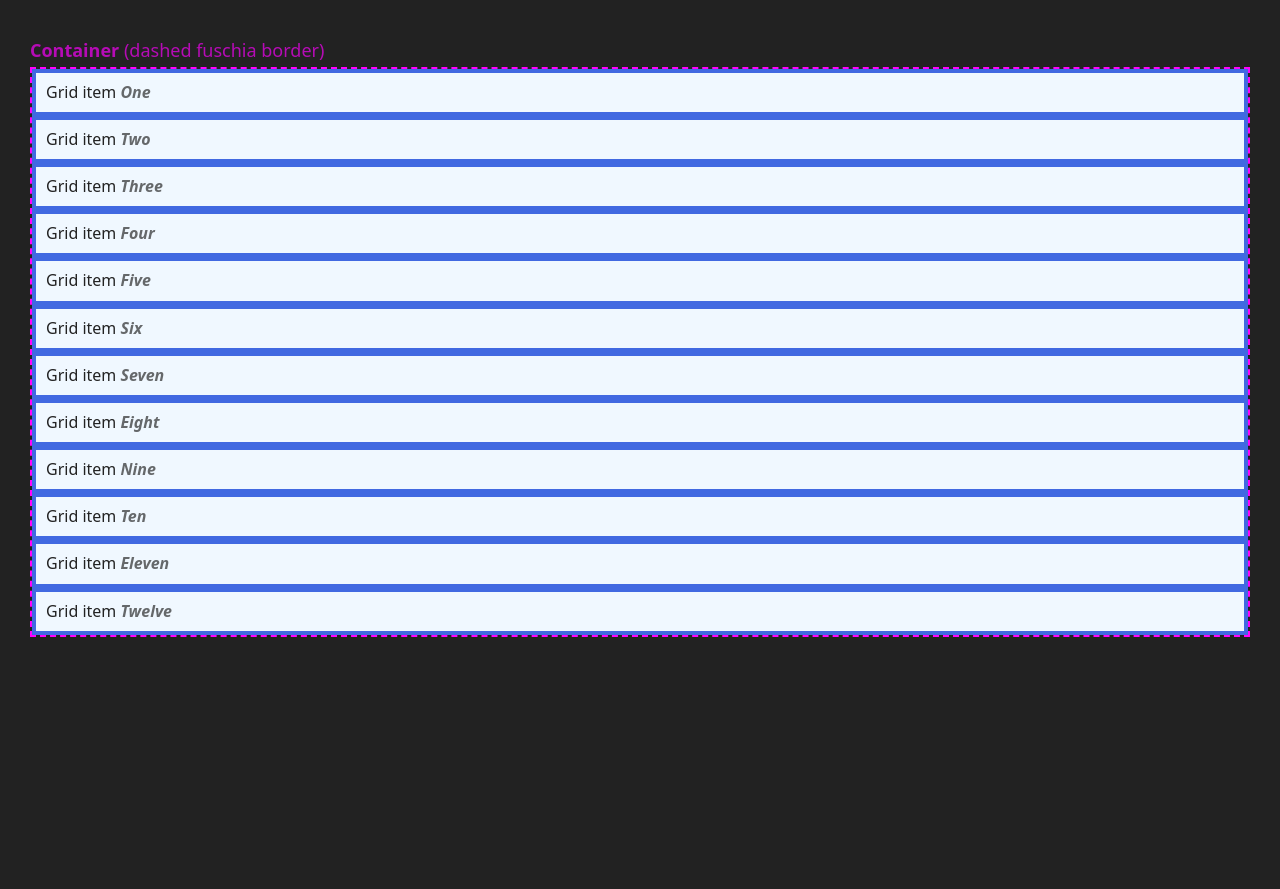
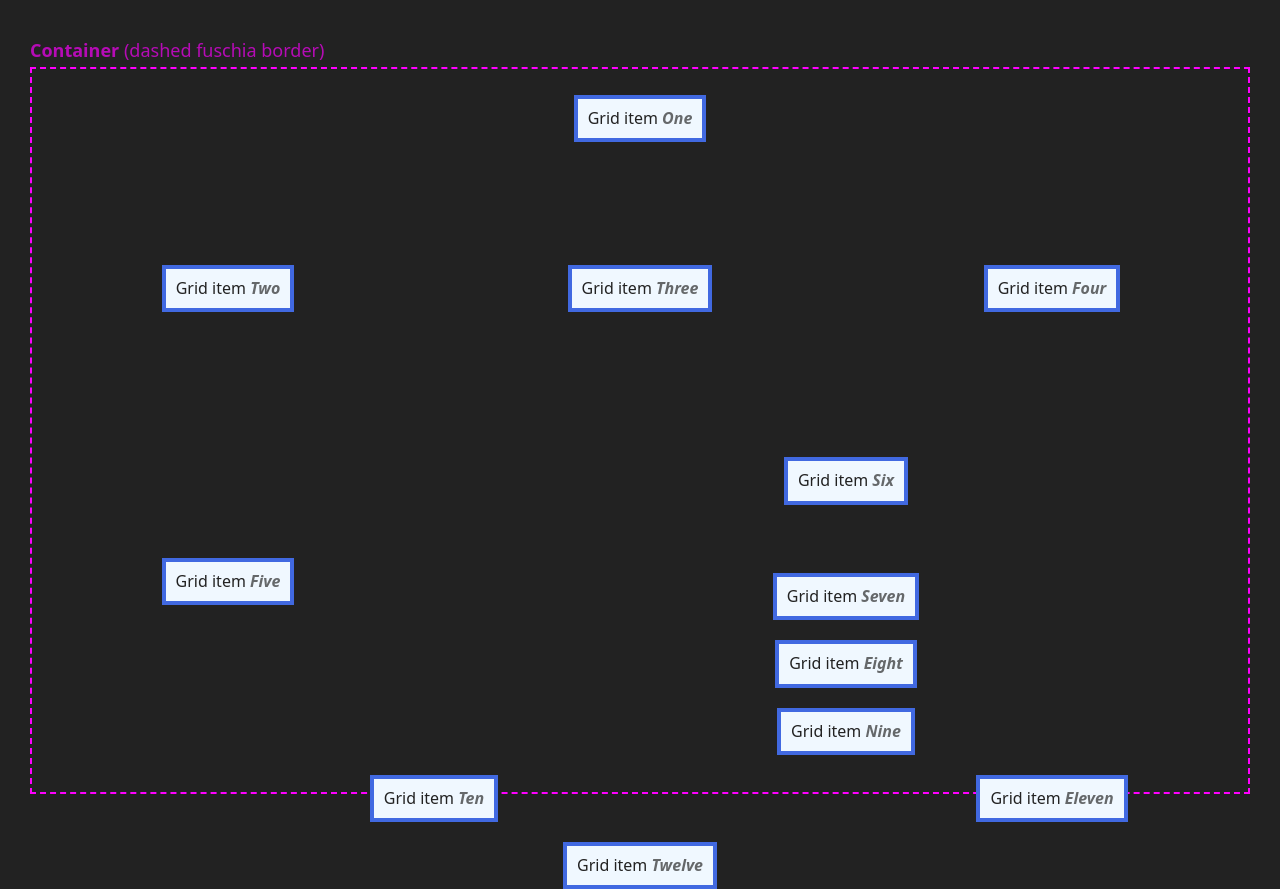
Before and after one commit to spectoal/media_gallery, a plain HTML site: page index.html in a window 1280 px wide. Before the commit the page ends 800 px from the top, so only its background shows below. Drawn offline with Linux system fonts and the light colour scheme; files that its build step writes are made by us from their sources.

Commit message:
change
see if it works now

```diff
--- a/styles.css
+++ b/styles.css
@@ -47,18 +47,18 @@ i {
 .grid-container {
   border: 2px dashed fuchsia;
 /*-- enables grid layout --*/
-  /* display: grid; */
-  /* grid-gap: 1em; */
-  /* grid-template-columns: 1fr 1fr 1fr 1fr; */
+   display: grid;
+   grid-gap: 1em;
+   grid-template-columns: 1fr 1fr 1fr 1fr;
   /*-- with auto-fit and minmax() --*/
-  /* grid-template-columns: repeat(auto-fit, minmax(90px, 1fr)); */
-  /*-- grid-template-rows: 250px 100px 10% ; --*/
+   grid-template-columns: repeat(auto-fit, minmax(90px, 1fr));
+   grid-template-rows: 250px 100px 10% ;
   /*-- with minmax and auto-fill--*/
-  /* grid-template-rows:
+   grid-template-rows:
     minmax(100px, max-content)
-    repeat(auto-fill, 200px) 20%;  */
+    repeat(auto-fill, 200px) 20%;
 }
-/* -- media queries for grid, note that order matters!
+/* -- media queries for grid, note that order matters! --*/
 @media screen and (max-width: 1280px) {
   .grid-container {
     grid-template-columns: repeat(3, 1fr);
@@ -73,10 +73,10 @@ i {
   .grid-container {
     grid-template-columns: 1fr;
   }
-}-- */
-/*--
-GRID AREA LAYOUT METHOD
----
+}
+
+/*--GRID AREA LAYOUT METHOD --*/
+
 .grid-container {
   display: grid;
   grid-gap: 2rem;
@@ -126,4 +126,3 @@ GRID AREA LAYOUT METHOD
 .grid-container > p:nth-child(12) {
   grid-area: foot;
 }
---*/
```
